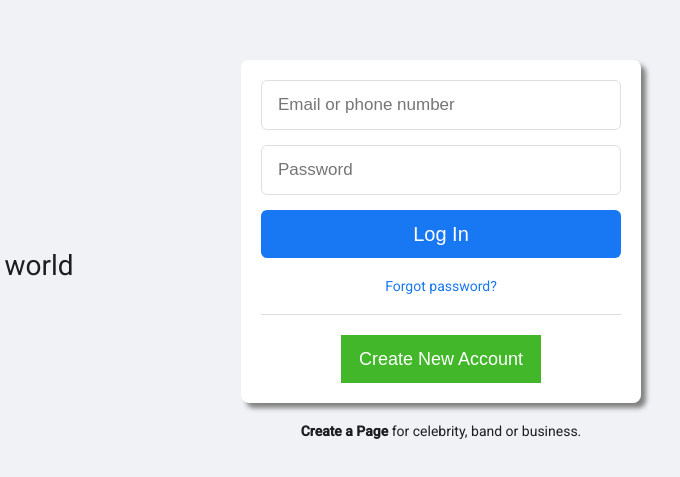
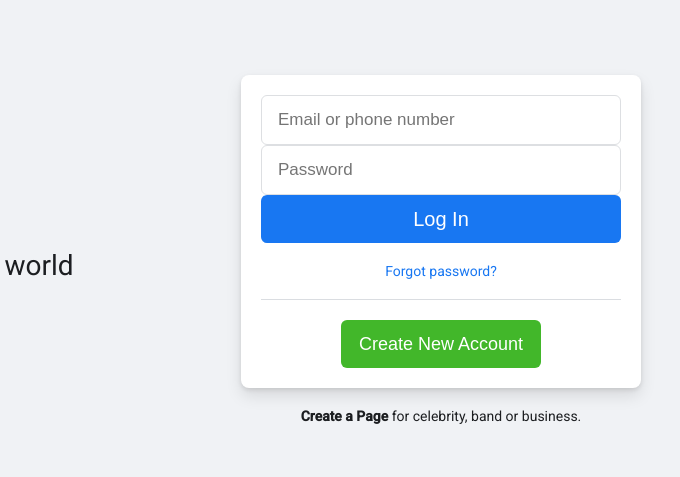
Before and after one commit to Programme-Discovery-By-FivePoints/challenge-3, a plain HTML site: page index.html in a window 1280 px wide. Shown: the part 151-628 px from the top of the page, 499-1179 px from the left. Drawn offline with Linux system fonts and the light colour scheme.

Commit message:
simplification 2

```diff
--- a/css/styles.css
+++ b/css/styles.css
@@ -45,8 +45,7 @@ body {
     display: flex;
     flex-direction: column;
     background: #fff;
-    box-shadow: 0 2px 4px rgba(44, 35, 35, 0.1), 0 8px 16px rgba(0, 0, 0, 0.1);
-    box-shadow: 5px 5px 5px gray;
+    box-shadow: 0 2px 4px rgba(0, 0, 0, 0.1), 0 8px 16px rgba(0, 0, 0, 0.1);
     padding: 20px;
     border-radius: 8px;
 }
@@ -56,12 +55,11 @@ body {
     font-size: 17px;
     border: 1px solid #dddfe2;
     color: #1d2129;
+    outline: none;
     border-radius: 6px;
-    margin-bottom: 15px;
 }
 
 .container .right .form input:focus {
-    outline: none;
     box-shadow: 0 0 5px rgba(66, 133, 244, 0.7);
     border: 1px solid rgba(66, 133, 244, 0.7);
 }
@@ -69,6 +67,7 @@ body {
 .container .right .form .login-btn {
     background: #1877f2;
     border: none;
+    outline: none;
     font-size: 20px;
     line-height: 48px;
     padding: 0 16px;
@@ -111,6 +110,7 @@ body {
     line-height: 48px;
     padding: 0 16px;
     color: #fff;
+    border-radius: 6px;
     cursor: pointer;
     transition: all 0.2s ease;
 }
--- a/index.html
+++ b/index.html
@@ -1,5 +1,5 @@
 <!DOCTYPE html>
-<html lang="en">
+<html lang="fr">
 <head>
     <meta charset="UTF-8">
     <meta http-equiv="X-UA-Compatible" content="IE=edge">
```
